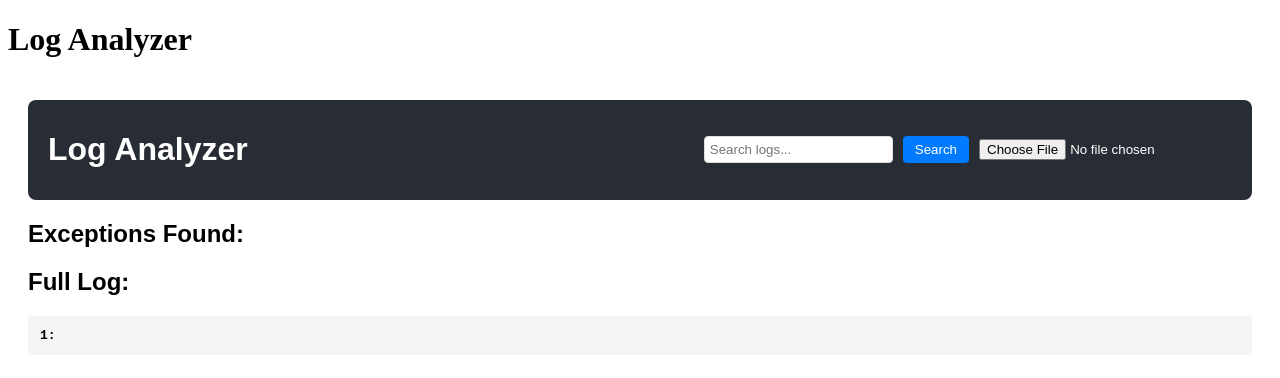
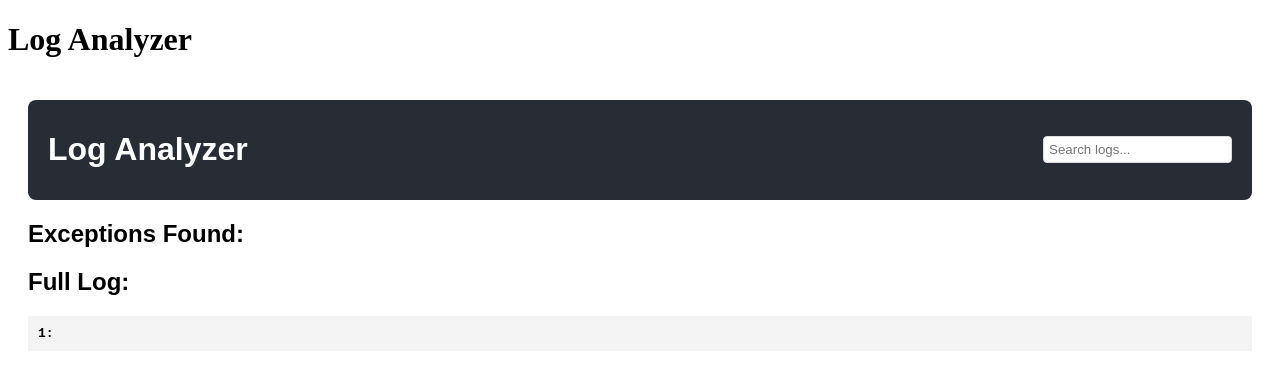
Before and after one commit to mustafa-mbari/logs, a Next.js app: page / in a window 1280 px wide. Shown: the top 378 px of the page. Built offline with nearby package versions, Linux system fonts and the light colour scheme.

Commit message:
Update LogAnalyzer.js > add searchbar 1.6

```diff
--- a/components/LogAnalyzer.js
+++ b/components/LogAnalyzer.js
@@ -1,12 +1,10 @@
-import React, { useState, useRef } from "react";
+import React, { useState } from "react";
 
 const LogAnalyzer = () => {
   const [logContent, setLogContent] = useState("");
   const [exceptions, setExceptions] = useState([]);
   const [searchTerm, setSearchTerm] = useState("");
-  const [filteredLog, setFilteredLog] = useState([]);
   const [expandedExceptions, setExpandedExceptions] = useState({});
-  const logRefs = useRef({}); // Store references to each log line
 
   const handleFileUpload = (event) => {
     const file = event.target.files[0];
@@ -16,7 +14,6 @@ const LogAnalyzer = () => {
     reader.onload = (e) => {
       const text = e.target.result;
       setLogContent(text);
-      setFilteredLog(text.split("\n")); // Show all logs initially
       analyzeLog(text);
     };
     reader.readAsText(file);
@@ -28,12 +25,18 @@ const LogAnalyzer = () => {
     let currentException = null;
 
     lines.forEach((line, index) => {
-      if (line.startsWith("####")) return;
+      if (line.startsWith("####")) {
+        return; // Ignore unimportant lines
+      }
       if (line.startsWith("com.swisslog")) {
         if (currentException) {
           extractedExceptions.push(currentException);
         }
-        currentException = { message: line, stackTrace: [], lineNumber: index + 1 };
+        currentException = {
+          message: line,
+          stackTrace: [],
+          lineNumber: index + 1,
+        };
       } else if (line.includes("at") && currentException) {
         currentException.stackTrace.push(line);
       } else if (line.startsWith("Caused by") && currentException) {
@@ -50,22 +53,6 @@ const LogAnalyzer = () => {
     setExceptions(extractedExceptions);
   };
 
-  const handleSearch = () => {
-    if (searchTerm.trim() === "") {
-      setFilteredLog(logContent.split("\n"));
-    } else {
-      setFilteredLog(
-        logContent.split("\n").filter((line) => line.toLowerCase().includes(searchTerm.toLowerCase()))
-      );
-    }
-  };
-
-  const handleKeyDown = (event) => {
-    if (event.key === "Enter") {
-      handleSearch();
-    }
-  };
-
   const toggleStackTrace = (index) => {
     setExpandedExceptions((prev) => ({
       ...prev,
@@ -73,61 +60,37 @@ const LogAnalyzer = () => {
     }));
   };
 
-  const scrollToLine = (lineNumber) => {
-    const lineRef = logRefs.current[lineNumber];
-    if (lineRef) {
-      lineRef.scrollIntoView({ behavior: "smooth", block: "center" });
-    }
-  };
-
   return (
     <div style={{ padding: "20px", fontFamily: "Arial, sans-serif" }}>
-      <header style={{ display: "flex", alignItems: "center", background: "#282c34", color: "white", padding: "10px 20px", borderRadius: "8px" }}>
-        <h1 style={{ flex: 1 }}>Log Analyzer</h1>
+      <header style={{ display: "flex", justifyContent: "space-between", alignItems: "center", background: "#282c34", color: "white", padding: "10px 20px", borderRadius: "8px" }}>
+        <h1>Log Analyzer</h1>
         <input
           type="text"
           placeholder="Search logs..."
           value={searchTerm}
           onChange={(e) => setSearchTerm(e.target.value)}
-          onKeyDown={handleKeyDown}
-          style={{ padding: "5px", borderRadius: "4px", border: "1px solid #ddd", marginRight: "10px" }}
-        />
-        <button
-          onClick={handleSearch}
-          style={{ padding: "6px 12px", border: "none", background: "#007bff", color: "white", borderRadius: "4px", cursor: "pointer" }}>
-          Search
-        </button>
-        <input
-          type="file"
-          accept=".txt,.log"
-          onChange={handleFileUpload}
-          style={{ marginLeft: "10px" }}
+          style={{ padding: "5px", borderRadius: "4px", border: "1px solid #ddd" }}
         />
       </header>
-
       <div style={{ marginTop: "20px" }}>
         <h2>Exceptions Found:</h2>
         <ul>
           {exceptions.map((ex, index) => (
-            <li
-              key={index}
-              style={{ color: "red", marginBottom: "10px", cursor: "pointer", textDecoration: "underline" }}
-              onClick={() => scrollToLine(ex.lineNumber)} // Click to scroll
-            >
-              <strong>
+            <li key={index} style={{ color: "red", marginBottom: "10px" }}>
+              <strong
+                style={{ cursor: "pointer", textDecoration: "underline" }}
+                onClick={() => console.log(`Navigate to line ${ex.lineNumber}`)}
+              >
                 {ex.message} (Line: {ex.lineNumber})
               </strong>
               <button
-                onClick={(e) => {
-                  e.stopPropagation(); // Prevent clicking the exception from also opening stack trace
-                  toggleStackTrace(index);
-                }}
+                onClick={() => toggleStackTrace(index)}
                 style={{ marginLeft: "10px", padding: "3px 8px", border: "none", background: "#007bff", color: "white", borderRadius: "4px", cursor: "pointer" }}
               >
                 {expandedExceptions[index] ? "Hide Stack Trace" : "Show Stack Trace"}
               </button>
               {expandedExceptions[index] && (
-                <pre style={{ color: "gray", background: "#f8f8f8", padding: "5px", borderRadius: "5px" }}>
+                <pre style={{ color: "gray", background: "#f8f8f8", padding: "5px", borderRadius: "5px", userSelect: "text", pointerEvents: "none" }}>
                   {ex.stackTrace.join("\n")}
                 </pre>
               )}
@@ -136,15 +99,10 @@ const LogAnalyzer = () => {
           ))}
         </ul>
       </div>
-
       <h2>Full Log:</h2>
-      <pre style={{ backgroundColor: "#f4f4f4", padding: "10px", whiteSpace: "pre-wrap", overflowX: "auto", maxHeight: "400px", overflowY: "auto" }}>
+      <pre style={{ backgroundColor: "#f4f4f4", padding: "10px", whiteSpace: "pre-wrap", overflowX: "auto" }}>
         {logContent.split("\n").map((line, index) => (
-          <div
-            key={index}
-            ref={(el) => (logRefs.current[index + 1] = el)} // Store reference for scrolling
-            style={{ color: searchTerm && line.includes(searchTerm) ? "blue" : "black", padding: "2px" }}
-          >
+          <div key={index} style={{ color: searchTerm && line.includes(searchTerm) ? "blue" : "black" }}>
             <strong>{index + 1}:</strong> {line}
           </div>
         ))}
```
